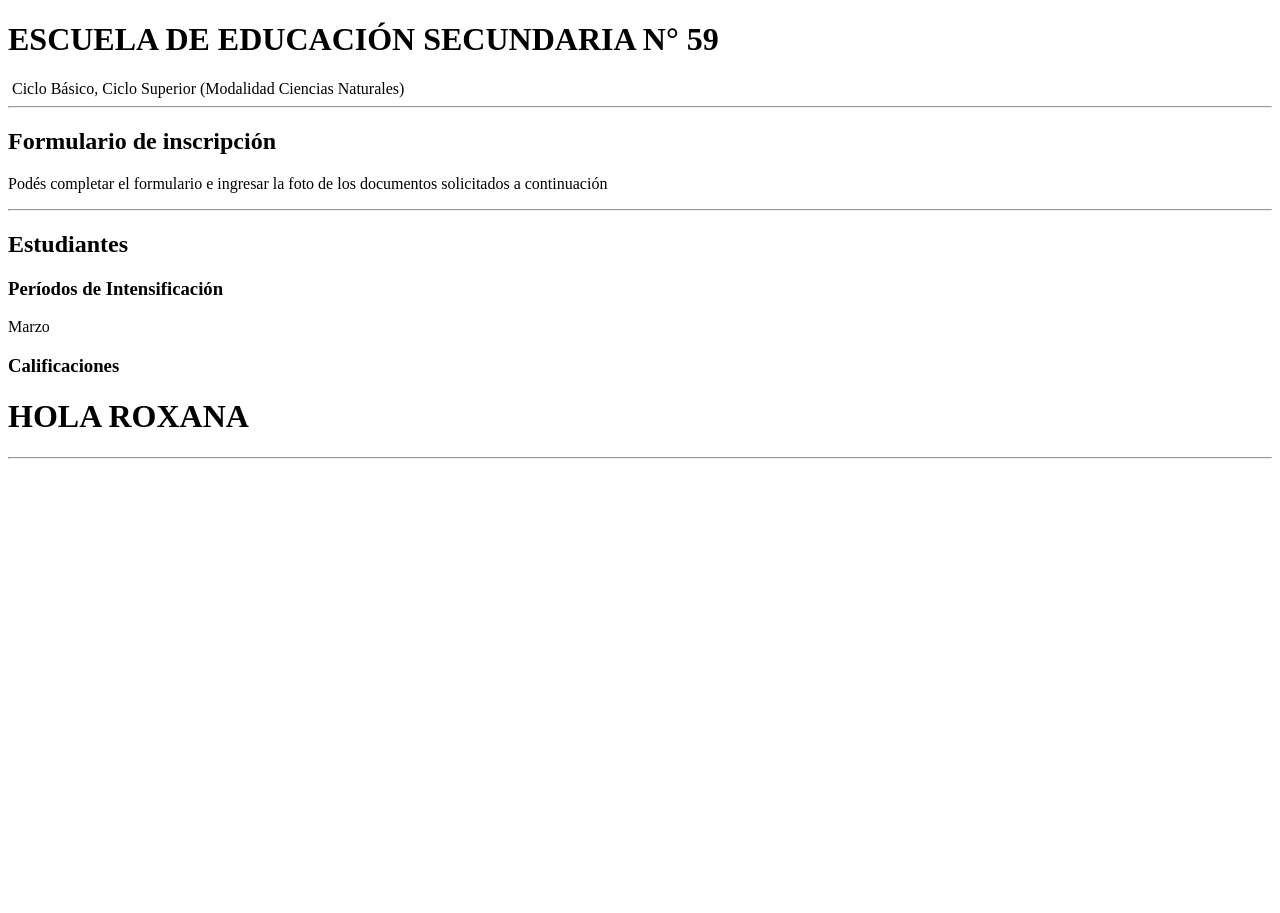
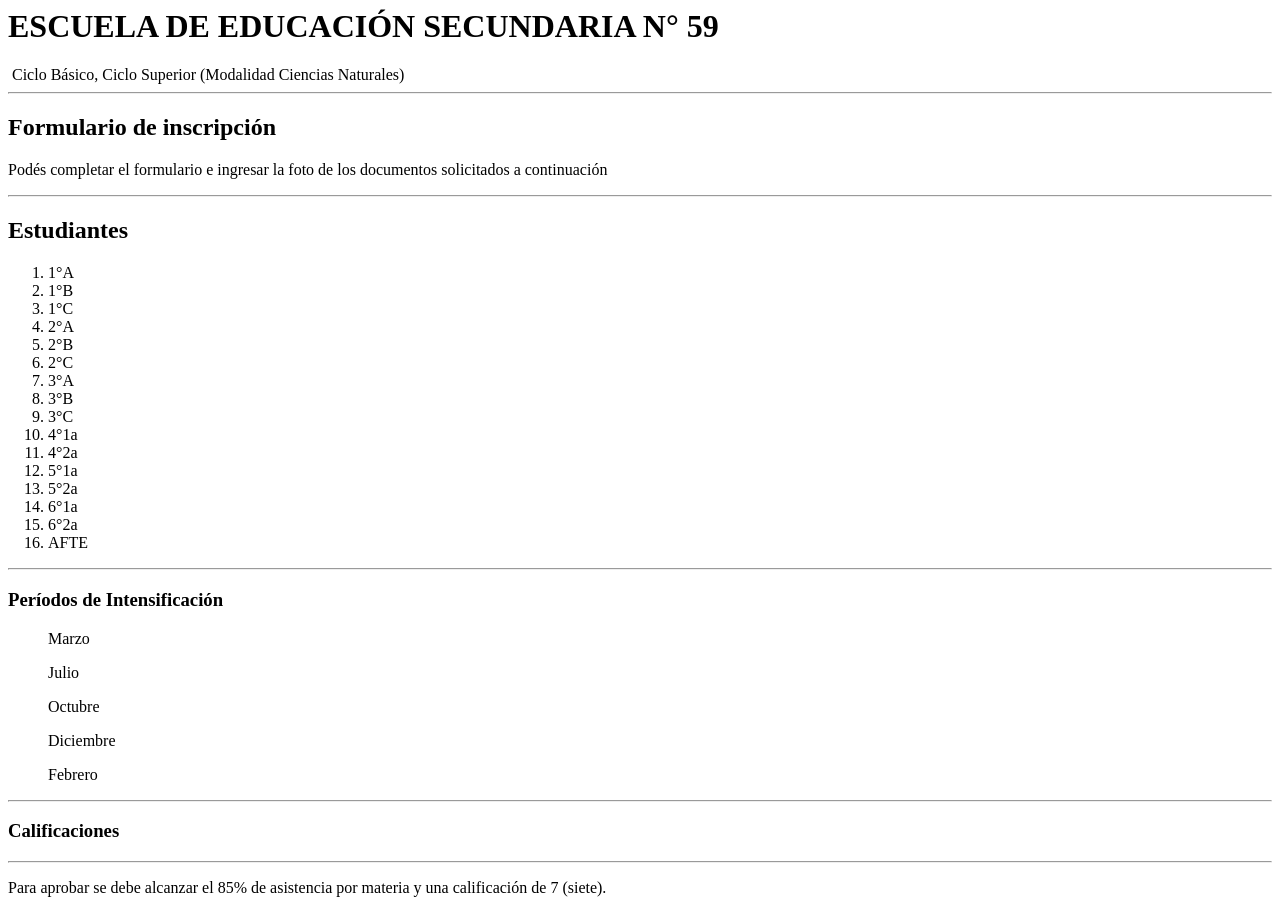
Before and after one commit to EliasDanielDiaz/HTML, a plain HTML site: page index.html in a window 1280 px wide. Before the commit the page ends 800 px from the top, so only its background shows below. Drawn offline with Linux system fonts and the light colour scheme.

Commit message:
Tarea HTML

```diff
--- a/index.html
+++ b/index.html
@@ -1,4 +1,4 @@
-<!DOCTYPE html>
+<!DOCTYPE htm
 <html lang="es">
    <head>
        <meta charset="UTF-8" />
@@ -6,24 +6,73 @@
       <title>Mi Primer Sitio Web</title>
    </head>
    <body>
-      <h1>ESCUELA DE EDUCACIÓN SECUNDARIA N° 59</h1><img src="" alt="">
-      <span>Ciclo Básico,</span>
-      <span>Ciclo Superior (Modalidad Ciencias Naturales)</span>
+      <header>
+         <h1>ESCUELA DE EDUCACIÓN SECUNDARIA N° 59</h1><img src="" alt="">
+         <span>Ciclo Básico,</span>
+         <span>Ciclo Superior (Modalidad Ciencias Naturales)</span>
+      </header>
 
       <hr>
 
-      <h2>Formulario de inscripción</h2>
-            <p>Podés completar el formulario e ingresar la foto de los documentos solicitados a continuación</p>
+      <main>
+         <section>
+            <article>
+               <div>
+                  <h2>Formulario de inscripción</h2>
+                  <p>Podés completar el formulario e ingresar la foto de los documentos solicitados a continuación</p>
+               </div>
+            </article>
+      <hr>
+            <article>
+               <div>
+                  <h2>Estudiantes</h2>
+                  <ol>
+                     <li>1°A</li>
+                     <li>1°B</li>
+                     <li>1°C</li>
+                     <li>2°A</li>
+                     <li>2°B</li>
+                     <li>2°C</li>
+                     <li>3°A</li>
+                     <li>3°B</li>
+                     <li>3°C</li>
+                     <li>4°1a</li>
+                     <li>4°2a</li>
+                     <li>5°1a</li>
+                     <li>5°2a</li>
+                     <li>6°1a</li>
+                     <li>6°2a</li>
+                     <li>AFTE</li>
+                  </ol>
+               </div>
+            </article>
+      <hr>
+            <article>
+               <div>
+                  <h3>Períodos de Intensificación</h3>
+
+                  <ul>
+                     <P>Marzo</P>
+                     <p>Julio</p>
+                     <p>Octubre</p>
+                     <p>Diciembre</p>
+                     <p>Febrero</p>
+                  </ul>
+               </div>
+            </article>
+      <hr>
+            <article>
+               <div>
+                  <h3>Calificaciones</h3>
+               </div>
+            </article>
+         </section>
+      </main>
 
       <hr>
 
-      <h2>Estudiantes</h2>
-      <h3>Períodos de Intensificación</h3>
-      <P>Marzo</P>
-
-      <h3>Calificaciones</h3>
-      <h1>HOLA ROXANA</h1>
-
-      <hr>
+      <footer>
+         <p>Para aprobar se debe alcanzar el 85% de asistencia por materia y una calificación de 7 (siete).</p>
+      </footer>
    </body>
 </html>
```
